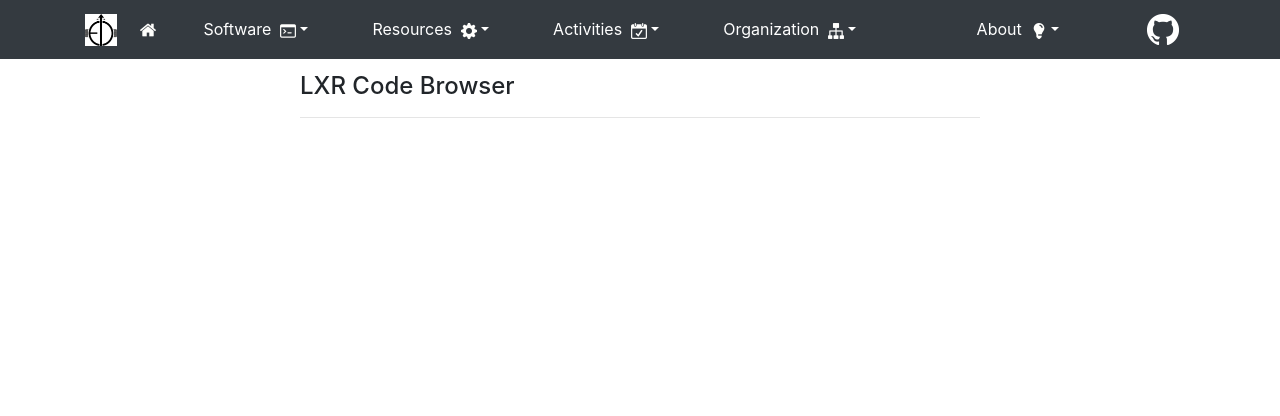
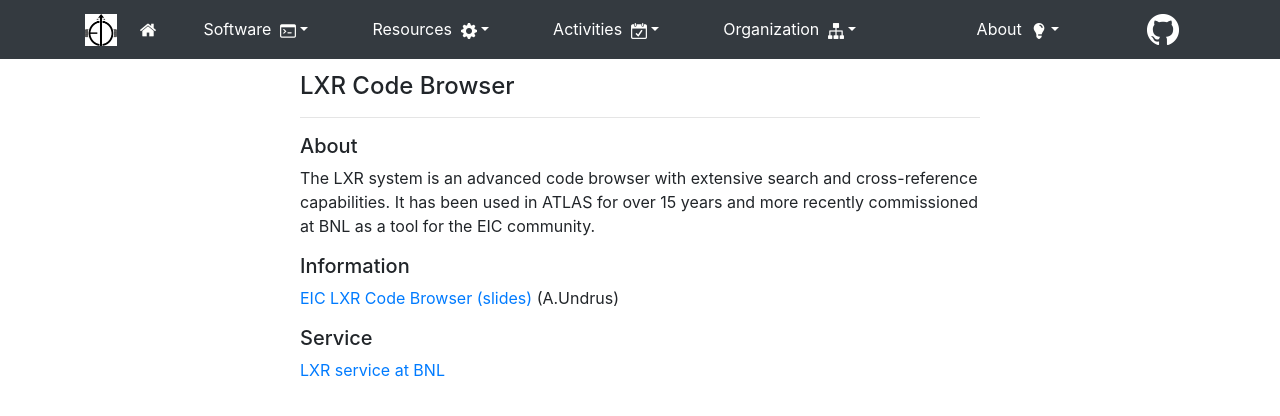
Before and after one commit to kkauder/eic.github.io, a Jekyll site: the page built from _software/lxr.md, in a window 1280 px wide. Shown: the top 416 px of the page. Built offline with Jekyll 4.4.1, drawn with Linux system fonts in a browser that asks for light colours; nearby versions of some CDN libraries.

Commit message:
Added info to the LXR page

```diff
--- a/_data/documents.yml
+++ b/_data/documents.yml
@@ -41,7 +41,7 @@
 
 - name: undrus_LXR_NPPS_Sep2020.pdf
   url: 'https://github.com/eic/documents/blob/master/software/general/undrus_LXR_NPPS_Sep2020.pdf'
-  title: EIC LXR Code Browser
+  title: EIC LXR Code Browser (slides)
   author: 'A.Undrus'
   venue:
   resource: github
--- a/_data/links.yml
+++ b/_data/links.yml
@@ -81,3 +81,6 @@
 
 - name: libtool
   url: 'https://www.gnu.org/software/libtool/'
+
+- name: lxr
+  url: 'https://eic-code-browser.sdcc.bnl.gov/lxr/source'
--- a/_software/lxr.md
+++ b/_software/lxr.md
@@ -6,3 +6,12 @@
 ---
 
 {% include layouts/title.md %}
+
+##### About
+The LXR system is an advanced code browser with extensive search and cross-reference capabilities. It has been used in ATLAS for over 15 years and more recently commissioned at BNL as a tool for the EIC community.
+
+##### Information
+{% include documents/doc.md name='undrus_LXR_NPPS_Sep2020.pdf' %}
+
+##### Service
+{% include navigation/findlink.md name='lxr' tag='LXR service at BNL' %}
```
